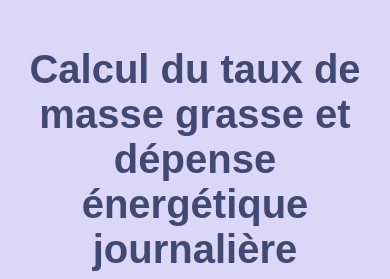
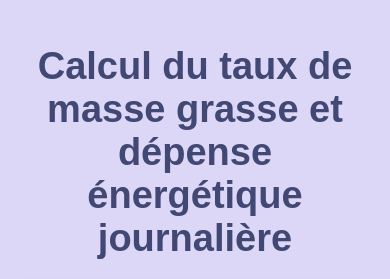
Before and after one commit to Vincent8314/Calcul-Macro-Facile, a plain HTML site: page index.html in a window 390 px wide. Shown: the top 279 px of the page. Drawn offline with Linux system fonts and the light colour scheme.

Commit message:
Update index.html

```diff
--- a/index.html
+++ b/index.html
@@ -181,7 +181,7 @@
         /* Styles réactifs pour petits écrans */
         @media (max-width: 600px) {
             body {
-                font-size: 20px; /* Augmentation de 20% de la taille de base */
+                font-size: 19px; /* Augmentation de 20% de la taille de base */
             }
         }
 
```
